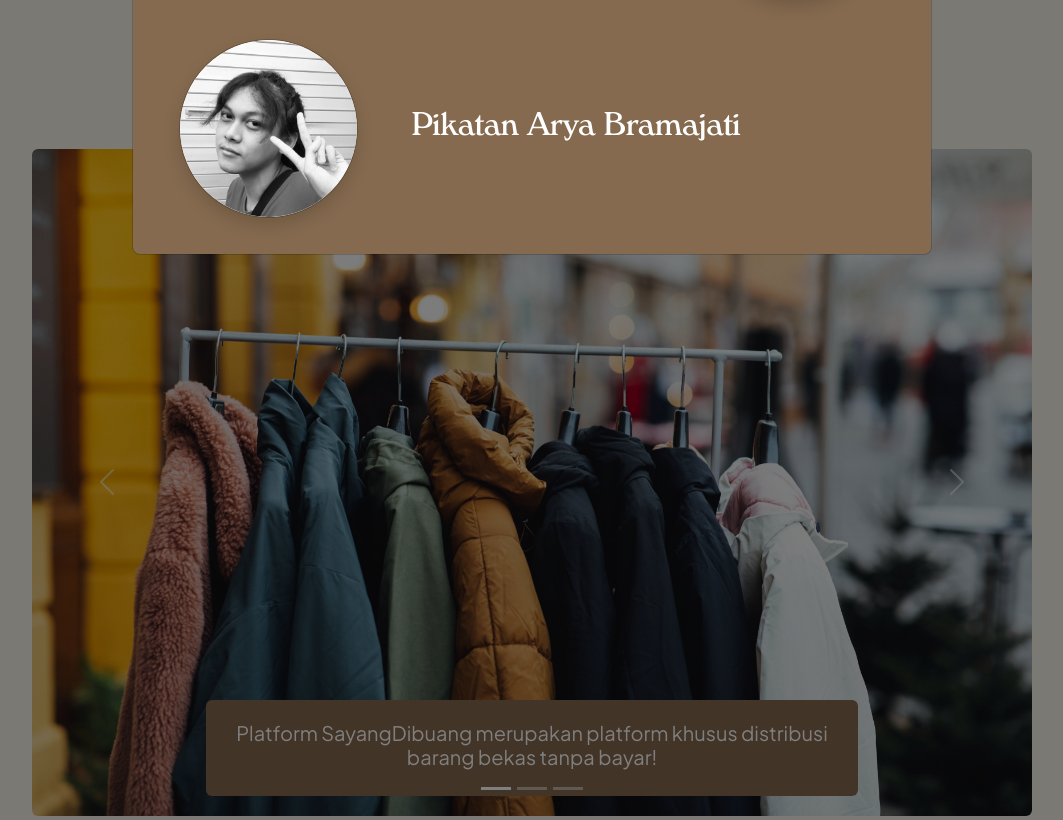
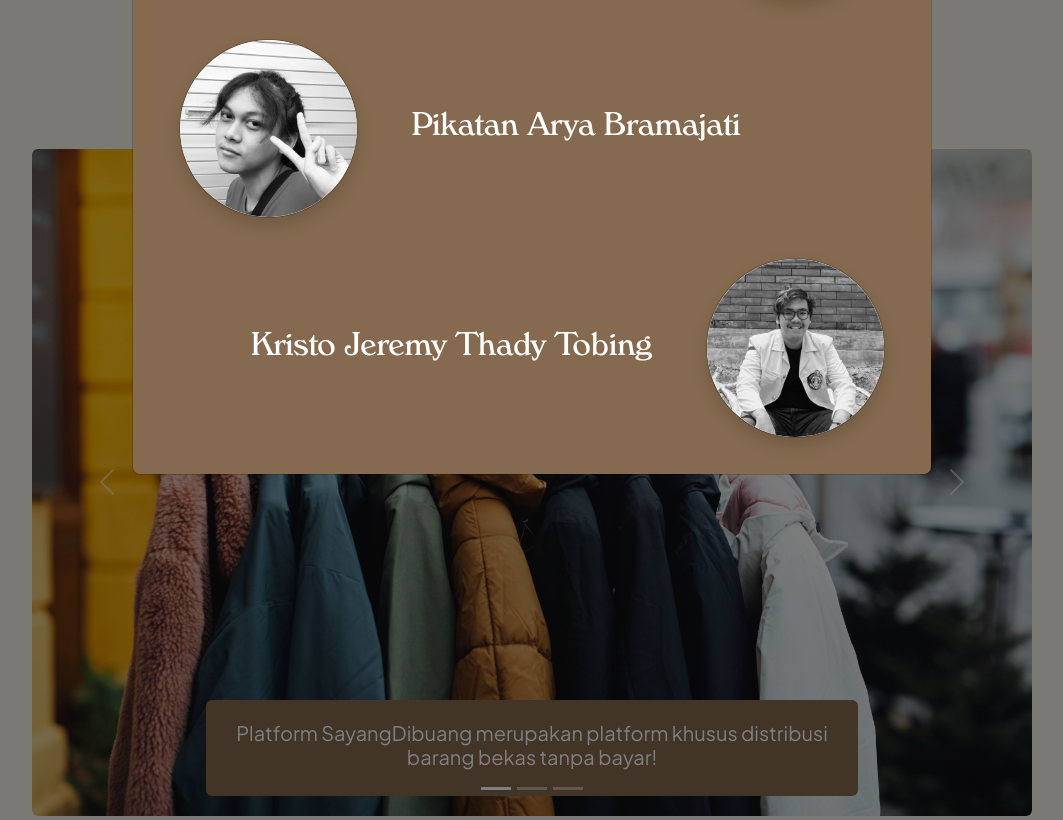
Before and after one commit to KristoJeremy/Sayang-Dibuang-Web, a Django app: page / in a window 1280 px wide, after a click on "Lihat Semua". Shown: the part 979-1799 px from the top of the page, without its empty margins (108-1171 px from the left). Run offline with Django 4.2, Linux system fonts and the light colour scheme.

Commit message:
update information pt3

```diff
--- a/information/templates/information/index/ourteam.html
+++ b/information/templates/information/index/ourteam.html
@@ -48,6 +48,12 @@
                     </div>
                     <h2 class="col d-flex align-items-center" style="font-family: Verona;">Pikatan Arya Bramajati</h2>
                 </div>
+                <div class="row">
+                    <h2 class="col d-flex align-items-center justify-content-end" style="font-family: Verona;">Kristo Jeremy Thady Tobing</h2>
+                    <div class="col-4 d-flex justify-content-center">
+                        <img src="/static/asset/information/team/Kristo.png" class="modal-content image-asset shadow" alt="khansa">
+                    </div>
+                </div>
             </div>
         </div>
     </div>
```
Also changed, not shown: information/migrations/0006_alter_review_created.py (added).
